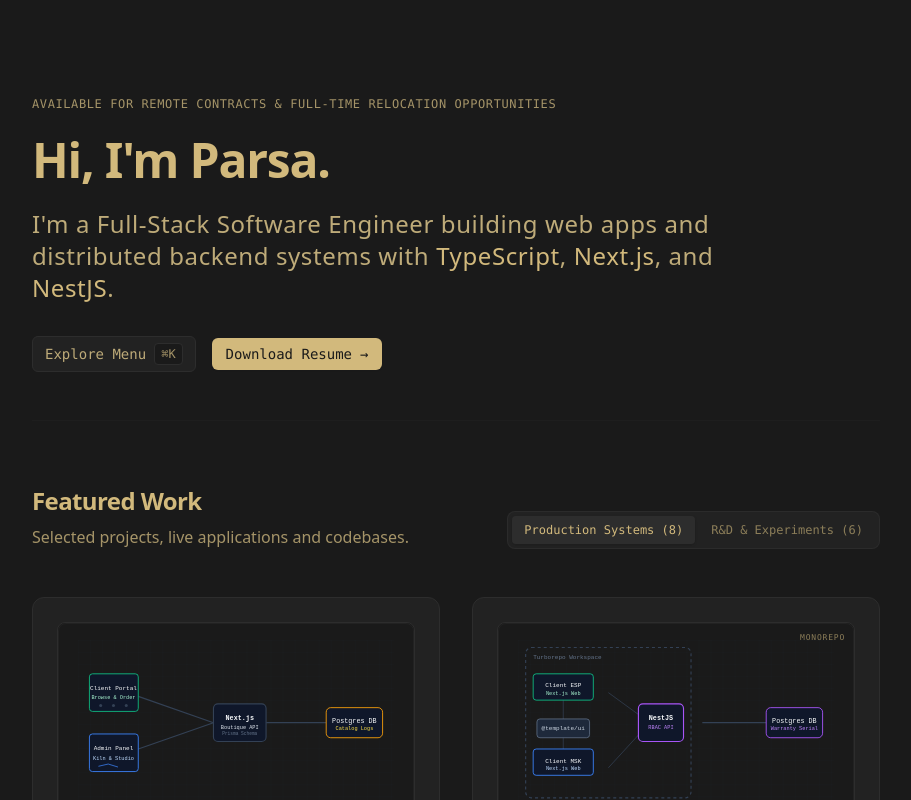
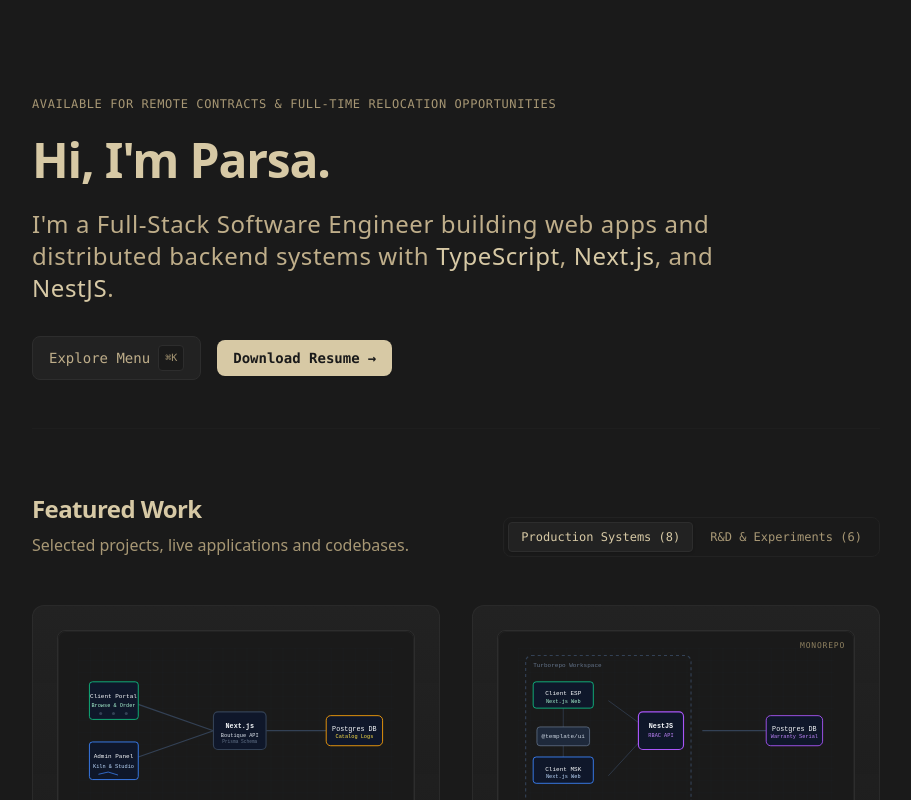
Before and after one commit to parsany/c, a Next.js app: page / in a window 1280 px wide. Shown: the top 800 px of the page, without its empty margins (184-1095 px from the left). Built offline with nearby package versions, Linux system fonts and the light colour scheme.

Commit message:
color changes

```diff
--- a/components/IntroSection.tsx
+++ b/components/IntroSection.tsx
@@ -29,11 +29,11 @@ export default function IntroSection({ onOpenCommandMenu }: IntroSectionProps) {
         <div className="flex flex-wrap items-center gap-4 text-sm font-mono">
           <button
             onClick={onOpenCommandMenu}
-            className="flex items-center space-x-2 px-3 py-1.5 rounded-md bg-slate-900 border border-slate-800 hover:border-slate-700 hover:bg-slate-900/80 text-slate-300 hover:text-slate-100 transition-colors select-none"
+            className="flex items-center space-x-2 px-4 py-2 rounded-lg bg-slate-900 border border-slate-800 hover:border-slate-700 hover:bg-slate-900/80 text-slate-300 hover:text-slate-100 transition-all select-none"
             aria-label="Open command menu"
           >
             <span>Explore Menu</span>
-            <kbd className="hidden sm:inline-flex items-center px-1.5 py-0.5 rounded bg-slate-950 text-slate-400 text-xs border border-slate-800">
+            <kbd className="hidden sm:inline-flex items-center px-1.5 py-0.5 rounded bg-slate-950 text-slate-400 text-[10px] border border-slate-800">
               ⌘K
             </kbd>
           </button>
@@ -42,7 +42,7 @@ export default function IntroSection({ onOpenCommandMenu }: IntroSectionProps) {
             href="/resume.pdf"
             target="_blank"
             rel="noopener noreferrer"
-            className="flex items-center space-x-2 px-3.5 py-1.5 rounded-md bg-slate-100 hover:bg-slate-200 text-slate-950 font-medium transition-colors shadow-sm select-none"
+            className="flex items-center space-x-2 px-4 py-2 rounded-lg bg-slate-100 hover:bg-slate-200 text-slate-950 font-semibold transition-all shadow-sm hover:shadow select-none"
           >
             <span>Download Resume</span>
             <span>&rarr;</span>
--- a/components/ProjectList.tsx
+++ b/components/ProjectList.tsx
@@ -61,7 +61,7 @@ function ProjectCard({
 
   return (
     <article
-      className="group flex flex-col justify-between bg-slate-900 border border-slate-800 hover:border-slate-100 rounded-xl p-5 md:p-6 transition-all duration-300 ease-out hover:-translate-y-1 hover:shadow-[0_8px_30px_rgba(210,185,124,0.06)] focus-within:ring-2 focus-within:ring-slate-400 focus-within:outline-none cursor-pointer"
+      className="group flex flex-col justify-between bg-gradient-to-b from-slate-900 to-slate-950/80 border border-slate-800/80 hover:border-slate-100/40 rounded-xl p-5 md:p-6 transition-all duration-300 ease-out hover:-translate-y-1 hover:shadow-[0_12px_40px_rgba(215,201,165,0.08)] focus-within:ring-2 focus-within:ring-slate-400 focus-within:outline-none cursor-pointer"
       onMouseEnter={onMouseEnter}
       onMouseLeave={onMouseLeave}
       onClick={handleCardClick}
@@ -94,7 +94,7 @@ function ProjectCard({
             )}
           </div>
 
-          <p className="text-slate-450 text-sm leading-relaxed line-clamp-3">
+          <p className="text-slate-300 text-sm leading-relaxed line-clamp-3">
             {description}
           </p>
         </div>
@@ -234,13 +234,13 @@ export default function ProjectList() {
           </p>
         </div>
 
-        <div className="flex p-1 gap-1 bg-slate-900 border border-slate-800/80 rounded-lg self-start md:self-auto font-mono text-xs select-none">
+        <div className="flex p-1 gap-1 bg-slate-950 border border-slate-900 rounded-lg self-start md:self-auto font-mono text-xs select-none">
           <button
             onClick={() => setActiveTab("professional")}
             className={`px-3 py-1.5 rounded transition-all focus:outline-none whitespace-nowrap relative ${
               activeTab === "professional"
-                ? "bg-slate-800 text-slate-100 shadow z-10"
-                : "text-slate-500 hover:text-slate-300 z-0"
+                ? "bg-slate-900 border border-slate-800 text-slate-100 shadow z-10"
+                : "text-slate-400 hover:text-slate-200 border border-transparent z-0"
             }`}
           >
             Production Systems ({professionalProjects.length})
@@ -249,8 +249,8 @@ export default function ProjectList() {
             onClick={() => setActiveTab("academic")}
             className={`px-3 py-1.5 rounded transition-all focus:outline-none whitespace-nowrap relative ${
               activeTab === "academic"
-                ? "bg-slate-800 text-slate-100 shadow z-10"
-                : "text-slate-500 hover:text-slate-300 z-0"
+                ? "bg-slate-900 border border-slate-800 text-slate-100 shadow z-10"
+                : "text-slate-400 hover:text-slate-200 border border-transparent z-0"
             }`}
           >
             R&D & Experiments ({academicProjects.length})
--- a/pages/projects/[id].tsx
+++ b/pages/projects/[id].tsx
@@ -267,7 +267,7 @@ export default function ProjectDetail({ project }: ProjectDetailProps) {
             h1: ({ node, ...props }) => <h1 className="text-xl font-bold text-slate-100 mt-8 mb-4 border-b border-slate-900 pb-2" {...props} />,
             h2: ({ node, ...props }) => <h2 className="text-lg font-semibold text-slate-100 mt-6 mb-3" {...props} />,
             p: ({ node, ...props }) => <p className="mb-4 text-slate-300 leading-relaxed" {...props} />,
-            ul: ({ node, ...props }) => <ul className="list-disc pl-5 mb-4 space-y-2 text-slate-450" {...props} />,
+            ul: ({ node, ...props }) => <ul className="list-disc pl-5 mb-4 space-y-2 text-slate-300" {...props} />,
             li: ({ node, ...props }) => <li className="pl-1" {...props} />,
             code: ({ node, ...props }) => <code className="bg-slate-900 text-slate-300 border border-slate-800 px-1 py-0.5 rounded text-xs font-mono" {...props} />,
           }}
--- a/styles/globals.css
+++ b/styles/globals.css
@@ -32,7 +32,11 @@ body {
   max-width: 100vw;
   min-height: 100vh;
   background-color: #1a1a1a;
-  color: #d2b97c;
+  background-image:
+    radial-gradient(at 50% 0%, rgba(215, 201, 165, 0.08) 0px, transparent 50%),
+    radial-gradient(at 0% 0%, rgba(215, 201, 165, 0.03) 0px, transparent 50%);
+  background-attachment: fixed;
+  color: #d7c9a5;
   font-family: ui-sans-serif, system-ui, -apple-system, BlinkMacSystemFont, "Segoe UI", Roboto, "Helvetica Neue", Arial, sans-serif;
   overflow-x: hidden;
   scroll-behavior: smooth;
@@ -59,8 +63,8 @@ body {
 }
 
 ::selection {
-  background-color: #595039;
-  color: #faf8f2;
+  background-color: #5c533c;
+  color: #fbf9f4;
 }
 
 *:focus-visible {
--- a/tailwind.config.ts
+++ b/tailwind.config.ts
@@ -10,14 +10,14 @@ const config: Config = {
     extend: {
       colors: {
         slate: {
-          50: "#faf8f2",
-          100: "#d2b97c",
-          200: "#c8ae71",
-          300: "#beab79",
-          400: "#a59468",
-          500: "#8c7e59",
-          600: "#736749",
-          700: "#595039",
+          50: "#fbf9f4",
+          100: "#d7c9a5ff",
+          200: "#cbbba0",
+          300: "#bfae8a",
+          400: "#a79774",
+          500: "#8e8060",
+          600: "#756a4e",
+          700: "#5c533c",
           800: "#2d2d2d",
           900: "#222222",
           950: "#1a1a1a",
```
